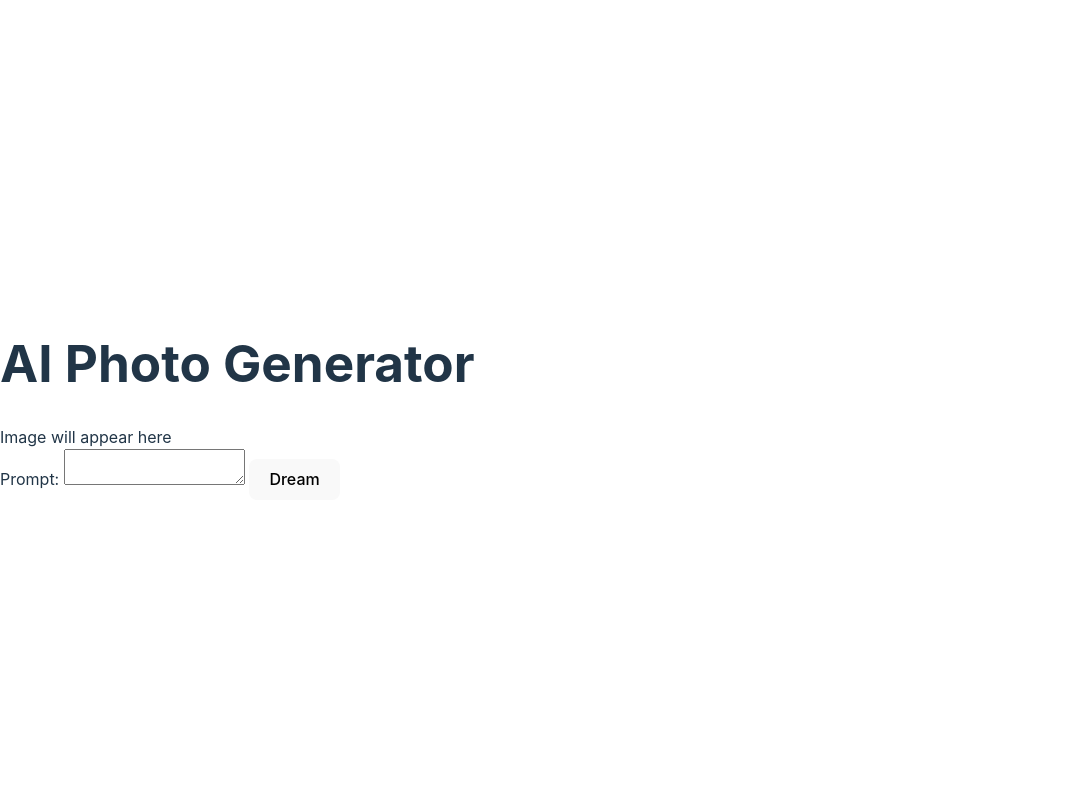
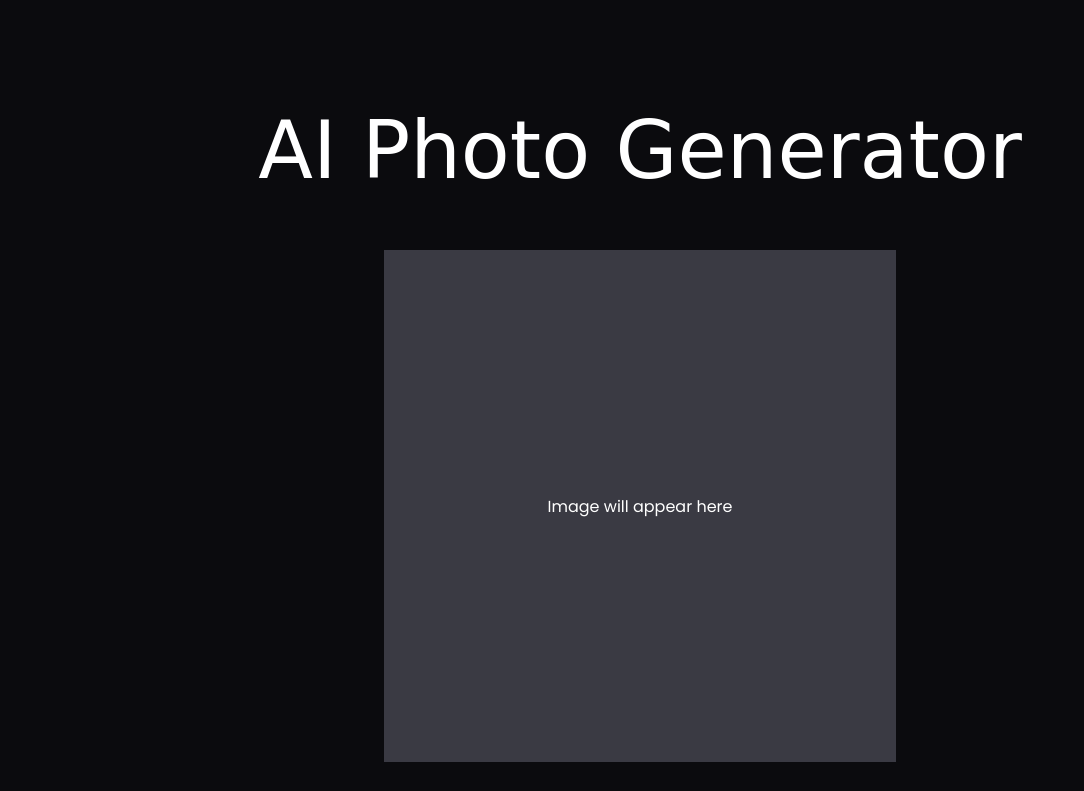
Before and after one commit to omar-brown/dream-app, a website built with Vite: page index.html in a window 1280 px wide. Shown: the top 791 px of the page, without its empty margins (0-1084 px from the left). Built offline with nearby package versions, Linux system fonts and the light colour scheme; a web font is replaced by a local one.

Commit message:
Copied over styling from example, added js for API

```diff
--- a/main.js
+++ b/main.js
@@ -1 +1,23 @@
 import './style.css'
+
+const form = document.querySelector('form');
+
+form.addEventListener('submit', async (e) => {
+    e.preventDefault();
+    // Provides a data structure that behaves like a map
+    const data = new FormData(form);
+    const response = await fetch('http://localhost:8080/dream', {
+        method: 'POST',
+        headers: {
+            'Content-Type': 'application/json'
+        },
+        body: JSON.stringify({
+            prompt: data.get('prompt'),
+        })
+    })
+
+    const { image } = await response.json();
+
+    const result = document.querySelector('#result');
+    result.innerHTML = `<img src="${image}" width="512" />`
+})
--- a/style.css
+++ b/style.css
@@ -1,97 +1,79 @@
-:root {
-  font-family: Inter, Avenir, Helvetica, Arial, sans-serif;
-  font-size: 16px;
-  line-height: 24px;
-  font-weight: 400;
-
-  color-scheme: light dark;
-  color: rgba(255, 255, 255, 0.87);
-  background-color: #242424;
-
-  font-synthesis: none;
-  text-rendering: optimizeLegibility;
-  -webkit-font-smoothing: antialiased;
-  -moz-osx-font-smoothing: grayscale;
-  -webkit-text-size-adjust: 100%;
+@import url('https://fonts.googleapis.com/css2?family=Poppins&family=Rubik+Glitch&family=Rubik+Microbe&display=swap');
+body {
+  background-color: #0b0b0e;
+  color: white;
+  font-family: 'Poppins', sans-serif;
+  margin-top: 50px;
 }
 
-a {
-  font-weight: 500;
-  color: #646cff;
-  text-decoration: inherit;
-}
-a:hover {
-  color: #535bf2;
-}
-
-body {
-  margin: 0;
-  display: flex;
-  place-items: center;
-  min-width: 320px;
-  min-height: 100vh;
+main {
+ display: grid;
+ place-items: center;
 }
 
 h1 {
-  font-size: 3.2em;
-  line-height: 1.1;
+  font-family: 'Rubik Microbe', cursive;
+  font-weight: 400;
+  font-size: 5rem;
 }
 
-#app {
-  max-width: 1280px;
-  margin: 0 auto;
-  padding: 2rem;
-  text-align: center;
+#result {
+  aspect-ratio: 1/1;
+  max-width: 512px;
+  width: 100%;
+  background: #3a3a43;
+  display: flex;
+  justify-content: center;
+  align-items: center;
+
 }
 
-.logo {
-  height: 6em;
-  padding: 1.5em;
-  will-change: filter;
-}
-.logo:hover {
-  filter: drop-shadow(0 0 2em #646cffaa);
-}
-.logo.vanilla:hover {
-  filter: drop-shadow(0 0 2em #f7df1eaa);
+form {
+  display: flex;
+  flex-direction: column;
+  align-items: center;
+  justify-content: center;
+  width: 100%;
+  max-width: 512px;
+  margin-top: 2rem;
 }
 
-.card {
-  padding: 2em;
-}
-
-.read-the-docs {
-  color: #888;
+textarea {
+  width: 100%;
+  height: 100px;
+  margin: 10px 0;
+  font-size: 1.5rem;
 }
 
 button {
-  border-radius: 8px;
-  border: 1px solid transparent;
-  padding: 0.6em 1.2em;
-  font-size: 1em;
-  font-weight: 500;
-  font-family: inherit;
-  background-color: #1a1a1a;
+  width: 100%;
+  height: 50px;
+  background-color: #1b1b1e;
+  color: white;
+  border: none;
+  border-radius: 5px;
   cursor: pointer;
-  transition: border-color 0.25s;
-}
-button:hover {
-  border-color: #646cff;
-}
-button:focus,
-button:focus-visible {
-  outline: 4px auto -webkit-focus-ring-color;
+  text-transform: uppercase;
+  font-weight: 600;
+  margin-bottom: 50px;
 }
 
-@media (prefers-color-scheme: light) {
-  :root {
-    color: #213547;
-    background-color: #ffffff;
-  }
-  a:hover {
-    color: #747bff;
-  }
-  button {
-    background-color: #f9f9f9;
-  }
+button:hover {
+  background-color: #2b2b2e;
 }
+
+.hidden {
+  display: none;
+}
+
+
+.spinner {
+  animation: spin 1s linear infinite;
+  display: inline-block;
+}
+
+
+@keyframes spin {
+  from {transform:rotate(0deg);}
+  to {transform:rotate(360deg);}
+}
```
